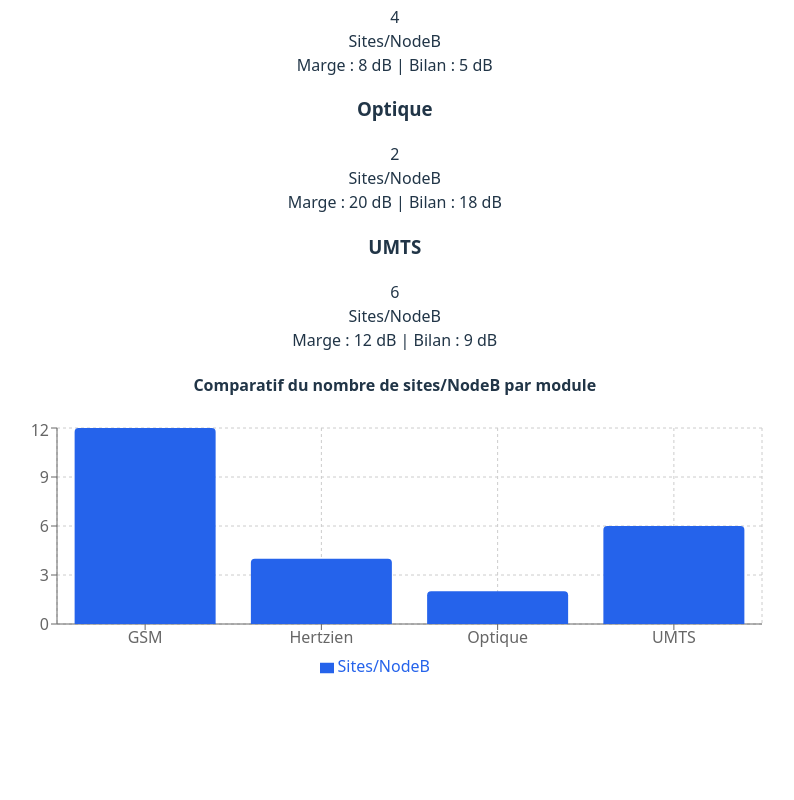
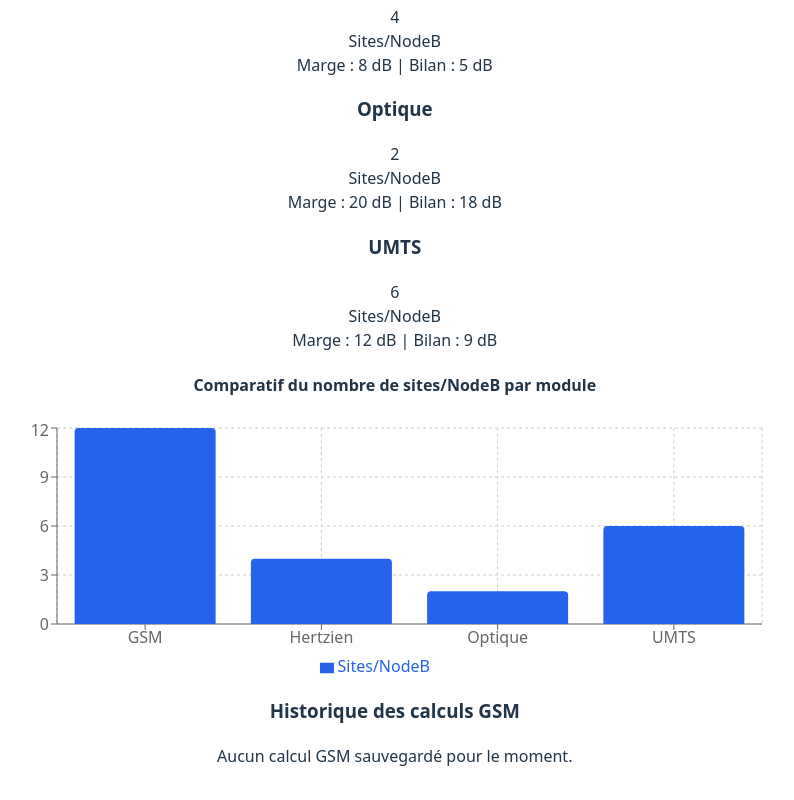
Before and after one commit to pycrafted/esmt_esp, a React (Vite) app: page / in a window 1280 px wide. Shown: the part 431-1231 px from the top of the page, without its empty margins (318-1112 px from the left). Before the commit the page ends 1141 px from the top, so only its background shows below. Built offline with nearby package versions, Linux system fonts and the light colour scheme.

Commit message:
feat(dashboard): affichage de l’historique des calculs GSM sauvegardés

```diff
--- a/src/components/dashboard/Dashboard.tsx
+++ b/src/components/dashboard/Dashboard.tsx
@@ -9,7 +9,22 @@ const stats = [
   { module: 'UMTS', sites: 6, marge: 12, bilan: 9 },
 ];
 
-const Dashboard: React.FC = () => (
+const getGsmHistory = () => {
+  try {
+    return JSON.parse(localStorage.getItem('gsm_history') || '[]');
+  } catch {
+    return [];
+  }
+};
+
+const Dashboard: React.FC = () => {
+  const [gsmHistory, setGsmHistory] = React.useState<any[]>([]);
+
+  React.useEffect(() => {
+    setGsmHistory(getGsmHistory());
+  }, []);
+
+  return (
     <div className="max-w-5xl mx-auto p-6">
       <h2 className="text-2xl font-bold mb-6">Dashboard récapitulatif</h2>
       <div className="grid grid-cols-1 md:grid-cols-2 gap-6 mb-8">
@@ -35,7 +50,37 @@ const Dashboard: React.FC = () => (
           </BarChart>
         </ResponsiveContainer>
       </div>
+      <div className="mt-10">
+        <h3 className="text-lg font-semibold mb-2">Historique des calculs GSM</h3>
+        {gsmHistory.length === 0 ? (
+          <div className="text-gray-500">Aucun calcul GSM sauvegardé pour le moment.</div>
+        ) : (
+          <table className="min-w-full bg-white border rounded shadow text-sm">
+            <thead>
+              <tr>
+                <th className="border px-2 py-1">Date</th>
+                <th className="border px-2 py-1">Abonnés</th>
+                <th className="border px-2 py-1">Sites</th>
+                <th className="border px-2 py-1">TRX</th>
+                <th className="border px-2 py-1">Trafic (Erlangs)</th>
+              </tr>
+            </thead>
+            <tbody>
+              {gsmHistory.slice(0, 5).map((entry, idx) => (
+                <tr key={idx}>
+                  <td className="border px-2 py-1">{new Date(entry.date).toLocaleString()}</td>
+                  <td className="border px-2 py-1">{entry.nbAbonnes.toLocaleString()}</td>
+                  <td className="border px-2 py-1">{entry.nbSites}</td>
+                  <td className="border px-2 py-1">{entry.nbTRX}</td>
+                  <td className="border px-2 py-1">{entry.traficTotal.toLocaleString(undefined, { maximumFractionDigits: 2 })}</td>
+                </tr>
+              ))}
+            </tbody>
+          </table>
+        )}
+      </div>
     </div>
   );
+};
 
 export default Dashboard;
```
Lines whose indentation alone changed are shown as unchanged.
